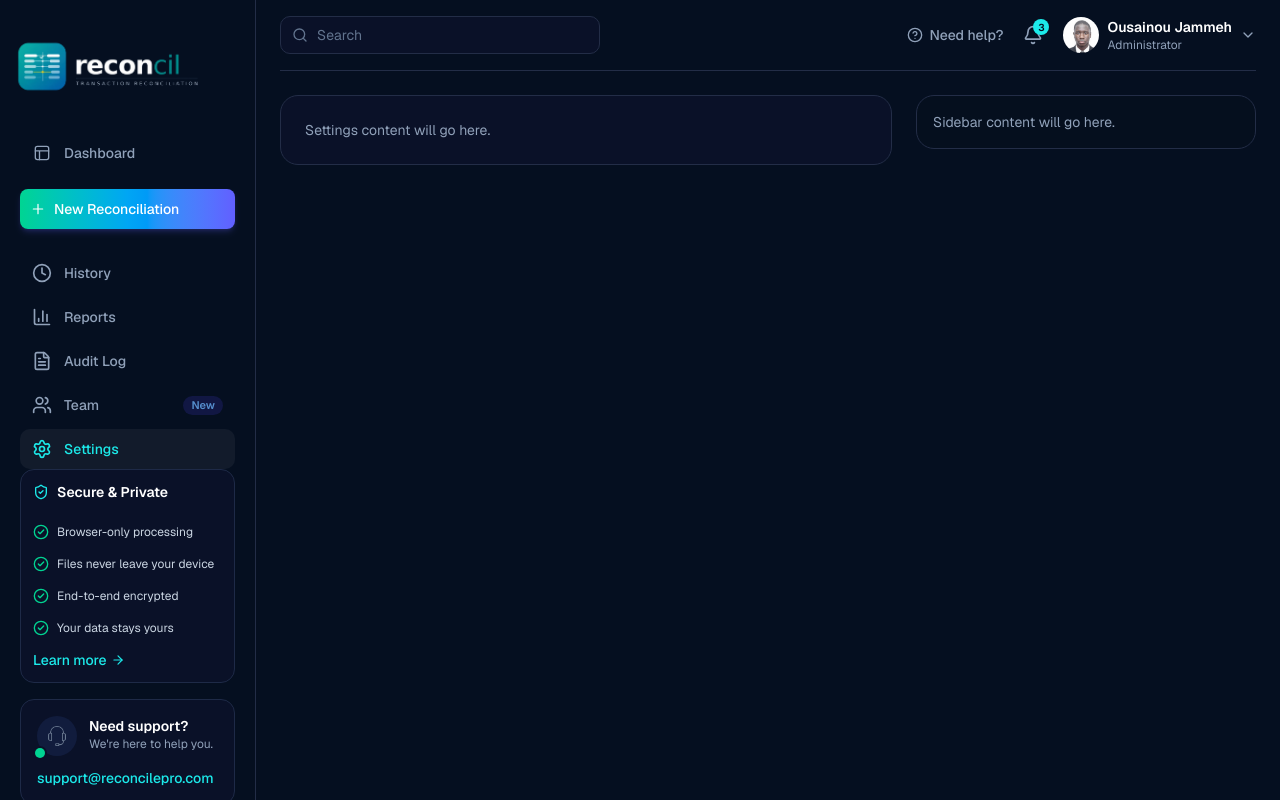
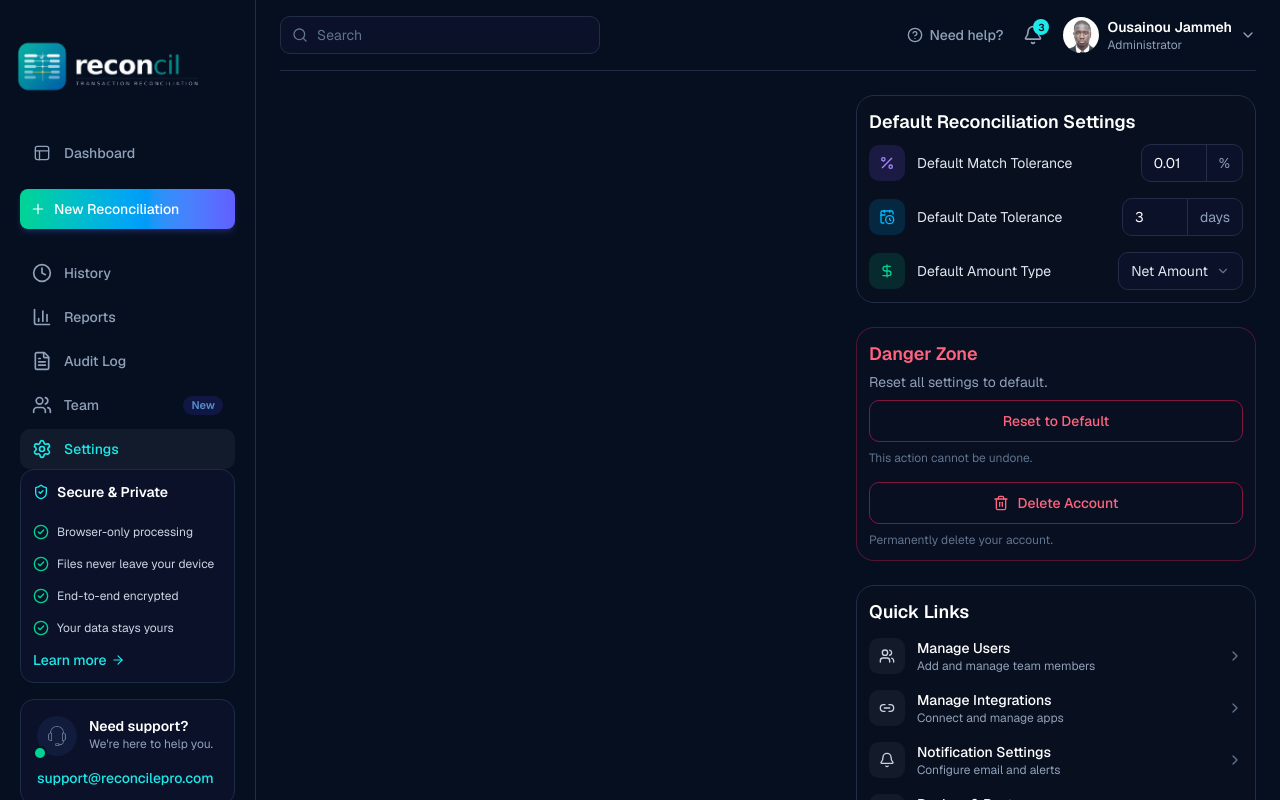
Before and after one commit to ousainoubsj/recon-frontend, a Next.js app: page /dashboard/settings in a window 1280 px wide. Built offline with nearby package versions, Linux system fonts and the light colour scheme.

Commit message:
feat: add SettingsReconciliationDefaults, SettingsDangerZone, and SettingsQuickLinks components to enhance settings page functionality

```diff
--- a/app/dashboard/settings/page.tsx
+++ b/app/dashboard/settings/page.tsx
@@ -1,13 +1,18 @@
+import SettingsDangerZone from '@/components/dashboard/SettingsDangerZone'
+import SettingsQuickLinks from '@/components/dashboard/SettingsQuickLinks'
+import SettingsReconciliationDefaults from '@/components/dashboard/SettingsReconciliationDefaults'
+
 export default function Page() {
   return (
     <div className="flex-1 p-6">
-      <div className="grid grid-cols-1 items-start gap-6 lg:grid-cols-[1fr_340px]">
-        <div className="min-w-0 rounded-2xl border border-[#232D47] bg-[#0A1128] p-6 text-sm text-slate-400">
-          Settings content will go here.
+      <div className="grid grid-cols-1 items-start gap-6 lg:grid-cols-[1fr_400px]">
+        <div className="">
         </div>
 
-        <div className="rounded-2xl border border-[#232D47] bg-[#070F1C]/40 p-4 text-sm text-slate-400">
-          Sidebar content will go here.
+        <div className="space-y-6">
+          <SettingsReconciliationDefaults />
+          <SettingsDangerZone />
+          <SettingsQuickLinks />
         </div>
       </div>
     </div>
--- /dev/null
+++ b/components/dashboard/SettingsDangerZone.tsx
@@ -0,0 +1,27 @@
+import { Trash2 } from 'lucide-react'
+
+export default function SettingsDangerZone() {
+  return (
+    <div className="rounded-2xl border border-rose-500/30 bg-[#0A1121]/40 p-3">
+      <h3 className="text-lg font-semibold text-rose-400">Danger Zone</h3>
+
+      <p className="mt-1 text-sm text-slate-400">Reset all settings to default.</p>
+      <button
+        type="button"
+        className="mt-2 w-full cursor-pointer rounded-lg border border-rose-500/50 py-2.5 text-sm font-medium text-rose-400 transition-all hover:bg-rose-500/10 active:scale-95"
+      >
+        Reset to Default
+      </button>
+      <p className="mt-2 text-xs text-slate-500">This action cannot be undone.</p>
+
+      <button
+        type="button"
+        className="mt-4 flex w-full cursor-pointer items-center justify-center gap-2 rounded-lg border border-rose-500/50 py-2.5 text-sm font-medium text-rose-400 transition-all hover:bg-rose-500/10 active:scale-95"
+      >
+        <Trash2 className="h-4 w-4" />
+        Delete Account
+      </button>
+      <p className="mt-2 text-xs text-slate-500">Permanently delete your account.</p>
+    </div>
+  )
+}
--- /dev/null
+++ b/components/dashboard/SettingsQuickLinks.tsx
@@ -0,0 +1,35 @@
+import { Bell, ChevronRight, CloudBackup, Link2, Users } from 'lucide-react'
+
+const links = [
+  { label: 'Manage Users', description: 'Add and manage team members', Icon: Users },
+  { label: 'Manage Integrations', description: 'Connect and manage apps', Icon: Link2 },
+  { label: 'Notification Settings', description: 'Configure email and alerts', Icon: Bell },
+  { label: 'Backup & Restore', description: 'Manage data backups', Icon: CloudBackup },
+]
+
+export default function SettingsQuickLinks() {
+  return (
+    <div className="rounded-2xl border border-[#232D47] bg-[#0A1121]/60 p-3">
+      <h3 className="text-lg font-semibold text-white">Quick Links</h3>
+
+      <div className="mt-1">
+        {links.map(({ label, description, Icon }) => (
+          <button
+            key={label}
+            type="button"
+            className="flex w-full cursor-pointer items-center gap-3 py-2 text-left transition-colors hover:bg-white/5"
+          >
+            <span className="flex h-9 w-9 shrink-0 items-center justify-center rounded-lg bg-white/5 text-slate-300">
+              <Icon className="h-4 w-4" />
+            </span>
+            <span className="min-w-0 flex-1">
+              <span className="block truncate text-sm font-medium text-white">{label}</span>
+              <span className="block truncate text-xs text-slate-400">{description}</span>
+            </span>
+            <ChevronRight className="h-4 w-4 shrink-0 text-slate-500" />
+          </button>
+        ))}
+      </div>
+    </div>
+  )
+}
--- /dev/null
+++ b/components/dashboard/SettingsReconciliationDefaults.tsx
@@ -0,0 +1,61 @@
+import { CalendarClock, ChevronDown, DollarSign, Percent } from 'lucide-react'
+
+export default function SettingsReconciliationDefaults() {
+  return (
+    <div className="rounded-2xl border border-[#232D47] bg-[#0A1121]/60 p-3">
+      <h3 className="text-lg font-semibold text-white">Default Reconciliation Settings</h3>
+
+      <div className="mt-2 space-y-4">
+        <div className="flex items-center justify-between gap-3">
+          <div className="flex items-center gap-3">
+            <span className="flex h-9 w-9 shrink-0 items-center justify-center rounded-lg bg-violet-500/15 text-violet-400">
+              <Percent className="h-4 w-4" />
+            </span>
+            <span className="text-sm text-slate-200">Default Match Tolerance</span>
+          </div>
+          <div className="flex items-center overflow-hidden rounded-lg border border-[#232D47] bg-[#0A1128]">
+            <input
+              type="text"
+              defaultValue="0.01"
+              className="w-16 bg-transparent px-3 py-2 text-sm text-white focus:outline-none"
+            />
+            <span className="border-l border-[#232D47] px-3 py-2 text-sm text-slate-400">%</span>
+          </div>
+        </div>
+
+        <div className="flex items-center justify-between gap-3">
+          <div className="flex items-center gap-3">
+            <span className="flex h-9 w-9 shrink-0 items-center justify-center rounded-lg bg-sky-500/15 text-sky-400">
+              <CalendarClock className="h-4 w-4" />
+            </span>
+            <span className="text-sm text-slate-200">Default Date Tolerance</span>
+          </div>
+          <div className="flex items-center overflow-hidden rounded-lg border border-[#232D47] bg-[#0A1128]">
+            <input
+              type="text"
+              defaultValue="3"
+              className="w-16 bg-transparent px-3 py-2 text-sm text-white focus:outline-none"
+            />
+            <span className="border-l border-[#232D47] px-3 py-2 text-sm text-slate-400">days</span>
+          </div>
+        </div>
+
+        <div className="flex items-center justify-between gap-3">
+          <div className="flex items-center gap-3">
+            <span className="flex h-9 w-9 shrink-0 items-center justify-center rounded-lg bg-emerald-500/15 text-emerald-400">
+              <DollarSign className="h-4 w-4" />
+            </span>
+            <span className="text-sm text-slate-200">Default Amount Type</span>
+          </div>
+          <button
+            type="button"
+            className="flex cursor-pointer items-center gap-2 rounded-lg border border-[#232D47] bg-[#0A1128] px-3 py-2 text-sm text-slate-200 hover:bg-white/5"
+          >
+            Net Amount
+            <ChevronDown className="h-3.5 w-3.5 text-slate-500" />
+          </button>
+        </div>
+      </div>
+    </div>
+  )
+}
```
